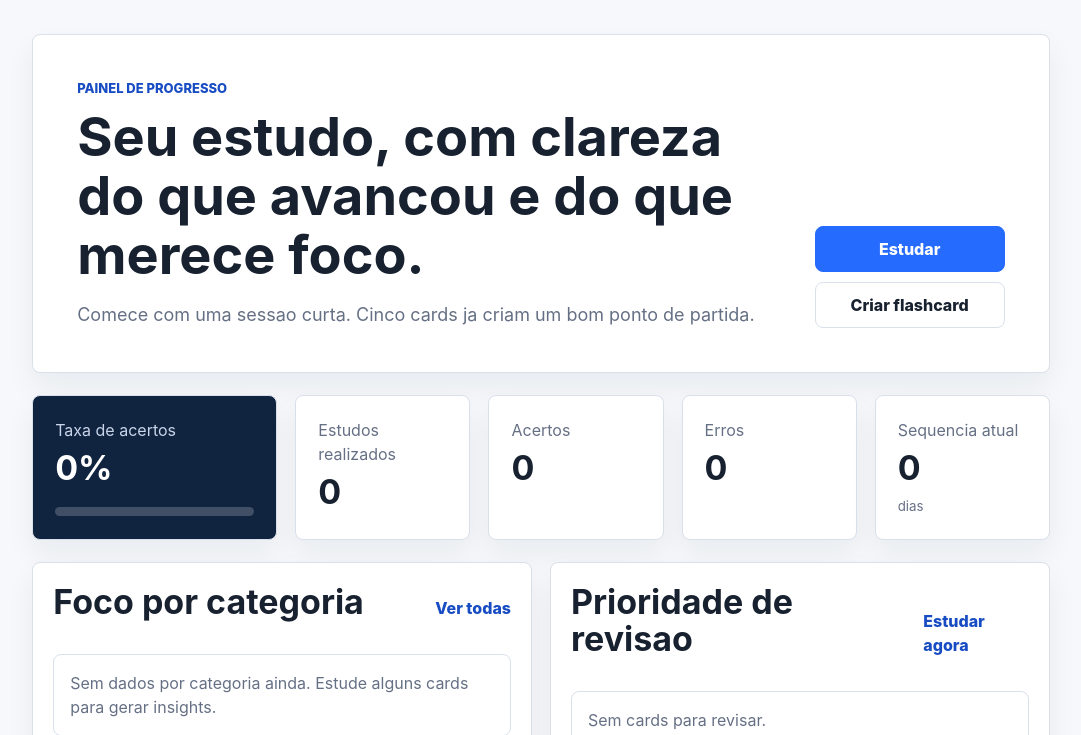
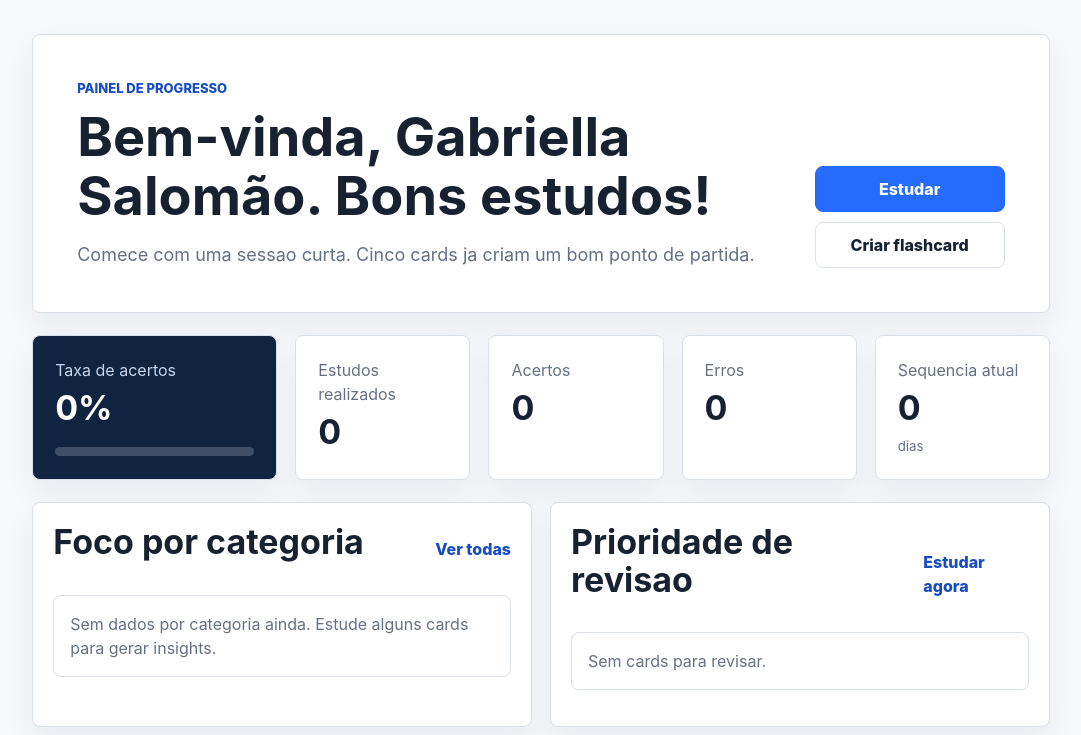
Before and after one commit to felixmiranda1/flashcards, a Django app: page / in a window 1280 px wide. Shown: the part 63-798 px from the top of the page, without its empty margins (99-1180 px from the left). Run offline with Django 4.2, Linux system fonts and the light colour scheme; data that the repository does not hold is empty.

Commit message:
Update dashboard greeting

```diff
--- a/cards/templates/cards/dashboard.html
+++ b/cards/templates/cards/dashboard.html
@@ -6,7 +6,7 @@
 <section class="dashboard-hero">
   <div>
     <p class="eyebrow">Painel de progresso</p>
-    <h1>Seu estudo, com clareza do que avancou e do que merece foco.</h1>
+    <h1>Bem-vinda, Gabriella Salomão. Bons estudos! </h1>
     <p>{{ insight_message }}</p>
   </div>
   <div class="hero-actions">
```
